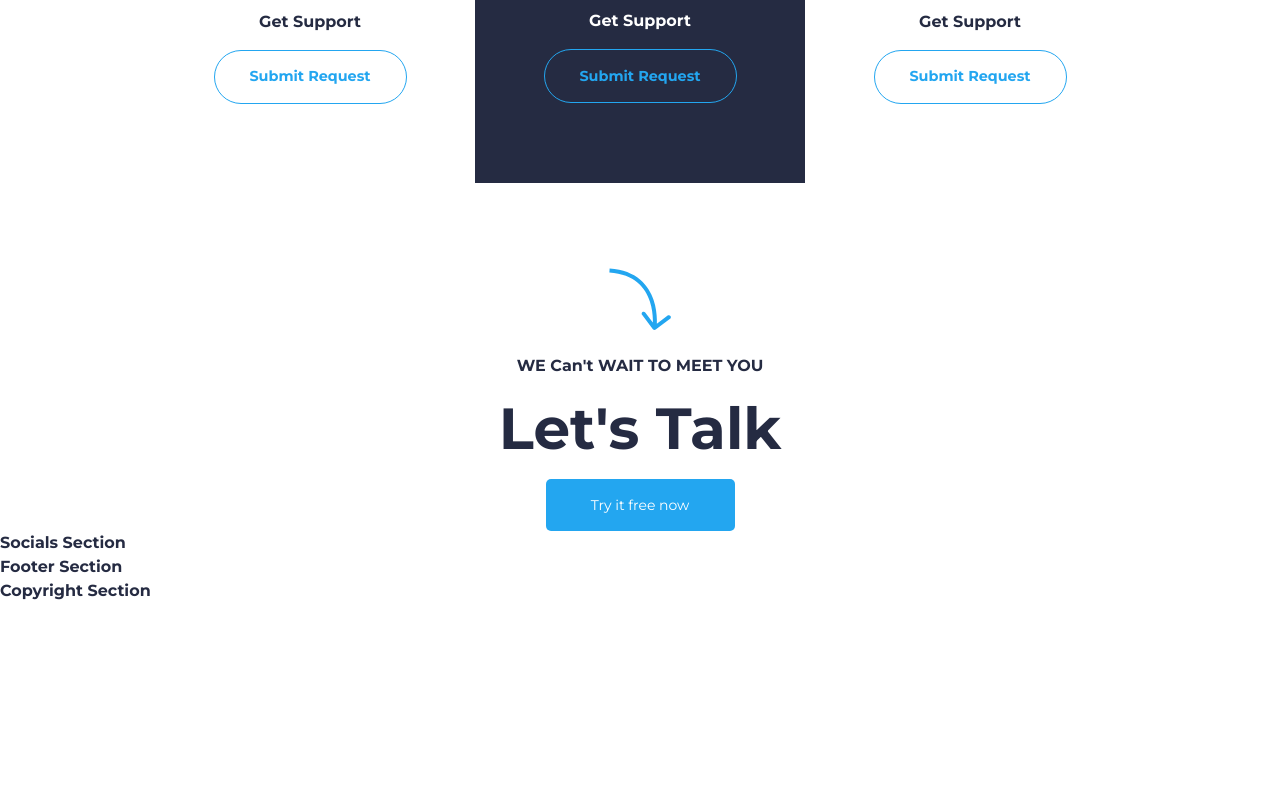
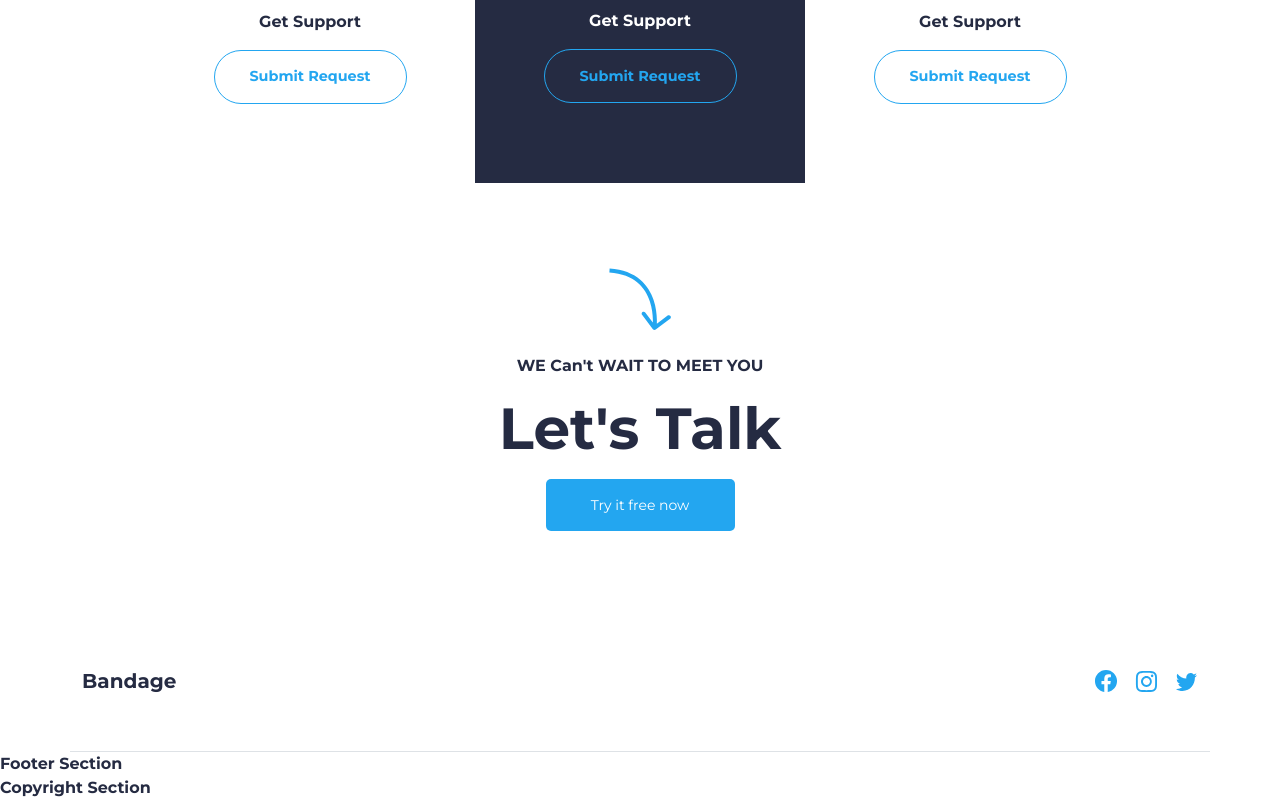
Before and after one commit to aleksi-svaridze/bandage, a React (Create React App) app: page / in a window 1280 px wide. Shown: the part 1336-2136 px from the top of the page. Before the commit the page ends 1939 px from the top, so only its background shows below. Built offline with nearby package versions, Linux system fonts and the light colour scheme.

Commit message:
Finished: Socials section

```diff
--- a/src/App.js
+++ b/src/App.js
@@ -3,6 +3,7 @@ import Footer from './components/Footer';
 import Hero from './components/Hero';
 import Navbar from './components/Navbar';
 import Socials from './components/Socials';
+import Divider from './components/Divider';
 import Copyright from './components/Copyright';
 
 function App() {
@@ -11,7 +12,10 @@ function App() {
       <Navbar />
       <Hero />
       <Contact />
-      <Socials />
+      <div className='socials pt-80'>
+        <Socials />
+      </div>
+      <Divider />
       <Footer />
       <Copyright />
     </div>
--- /dev/null
+++ b/src/components/Divider.js
@@ -0,0 +1,7 @@
+const Divider = () => {
+    return (
+        <div className="container border-top border-gray-light"></div>
+    )
+}
+
+export default Divider;
--- a/src/components/Socials.js
+++ b/src/components/Socials.js
@@ -1,10 +1,25 @@
-
+import FacebookBlue from '../icons/facebook-lightblue.svg';
+import InstagramBlue from '../icons/instagram-lightblue.svg';
+import TwitterBlue from '../icons/twitter-lightblue.svg';
 
 const Socials = () => {
     return (
-        <div>
-            Socials Section
-        </div>
+            <div className='container d-flex justify-content-between align-items-center my-55'>
+                <p className='text-capitalize fs-5 m-0'>bandage</p>
+                <div className='d-flex column-gap-3 align-items-center'>
+                    <a href="/">
+                        <img src={FacebookBlue} className='w-24' alt="" />
+                    </a>
+
+                    <a href="/">
+                        <img src={InstagramBlue} className='w-24' alt="" />
+                    </a>
+
+                    <a href="/">
+                        <img src={TwitterBlue} className='w-24' alt="" />
+                    </a>
+                </div>
+            </div>
     )
 }
 
--- a/src/styles/css/main.css
+++ b/src/styles/css/main.css
@@ -39,6 +39,15 @@ body {
 
 .my-4-5 {
   margin: 1.5rem 0;
+}
+
+.my-55 {
+  margin-top: 55px;
+  margin-bottom: 55px;
+}
+
+.pt-80 {
+  padding-top: 80px;
 }
 
 .mt-120 {
@@ -113,6 +122,10 @@ body {
   width: 1.9rem;
 }
 
+.w-24 {
+  width: 24px;
+}
+
 .w-72 {
   width: 72px;
 }
@@ -123,6 +136,10 @@ body {
 
 .border-blue-light {
   border-color: #23A6F0;
+}
+
+.border-gray-light {
+  border-color: #E6E6E6;
 }
 
 .btn-primary {
--- a/src/styles/scss/partials/_vars.scss
+++ b/src/styles/scss/partials/_vars.scss
@@ -1,3 +1,4 @@
 $color-blue-dark:#252B42;
 $color-blue-light: #23A6F0;
 $color-gray: #737373;
+$color-gray-light:#E6E6E6;
--- a/src/styles/scss/partials/utilities/_borders.scss
+++ b/src/styles/scss/partials/utilities/_borders.scss
@@ -1,3 +1,6 @@
 .border-blue-light {
     border-color: $color-blue-light;
 }
+.border-gray-light {
+    border-color: $color-gray-light;
+}
--- a/src/styles/scss/partials/utilities/_sizing.scss
+++ b/src/styles/scss/partials/utilities/_sizing.scss
@@ -1,5 +1,8 @@
 .w-30 {
     width: 1.9rem;
+}
+.w-24 {
+    width: 24px;
 }
 .w-72 {
     width: 72px;
--- a/src/styles/scss/partials/utilities/_spacing.scss
+++ b/src/styles/scss/partials/utilities/_spacing.scss
@@ -6,6 +6,13 @@
 }
 .my-4-5 {
     margin: 1.5rem 0;
+}
+.my-55 {
+    margin-top: 55px;
+    margin-bottom: 55px;
+}
+.pt-80 {
+    padding-top: 80px;
 }
 .mt-120 {
     margin-top: 60px;
```
Also changed, not shown: 1 other file (tests, documents, lock files or other folders).
